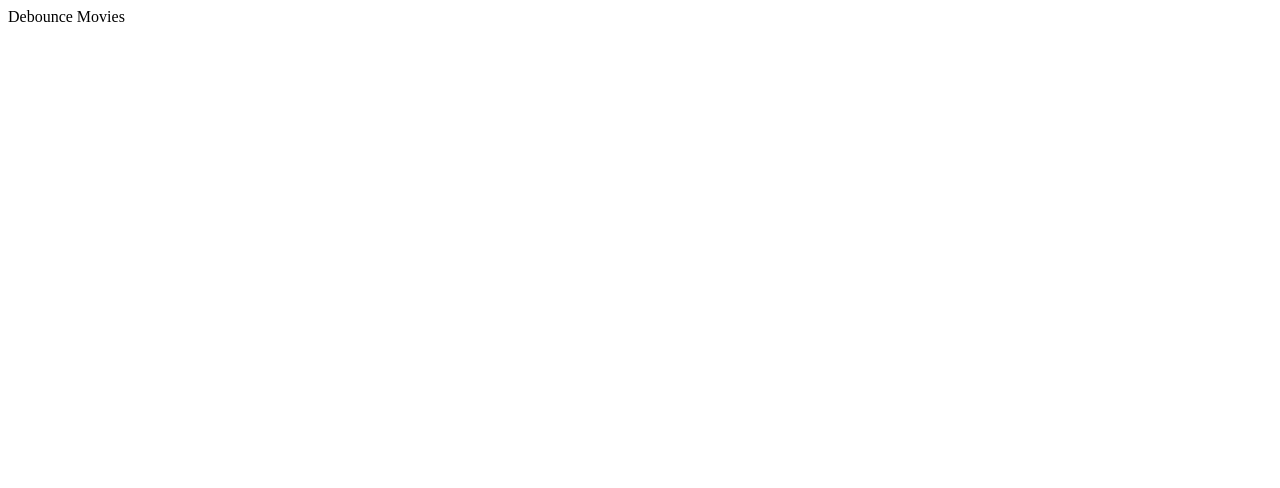
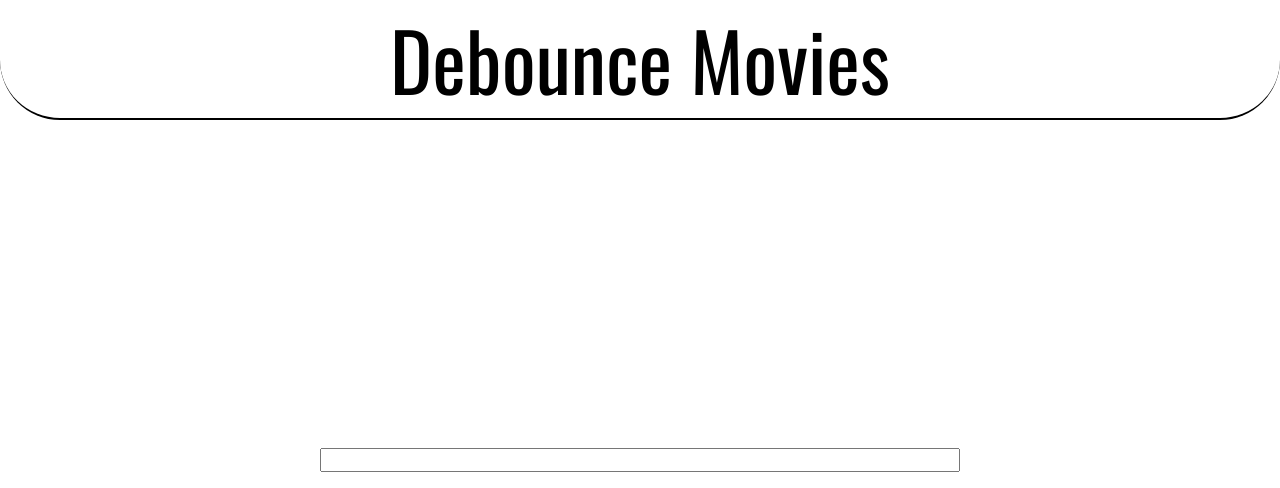
Before and after one commit to jason-nordheim/debounce-movies, a React (Create React App) app: page / in a window 1280 px wide. Shown: the top 488 px of the page. Built offline with nearby package versions, Linux system fonts and the light colour scheme.

Commit message:
added styling

```diff
--- /dev/null
+++ b/src/components/App.css
@@ -0,0 +1,49 @@
+@import url('https://fonts.googleapis.com/css2?family=Oswald:wght@200;300;400;500;600;700&display=swap');
+
+
+* {
+    box-sizing: border-box;
+    margin: 0;
+    padding: 0;
+    font-family: 'Oswald', sans-serif;
+
+}
+
+
+.app {
+    /* match the viewport */
+    height: 100vh;
+    width: 100vw;
+
+    /* align items in a grid */
+    display: grid;
+    grid-template-columns: 100%;
+    grid-template-rows: 15vh 85vh;
+}
+header {
+    /* position */
+    grid-row: 1;
+
+    /* use flex box to fill the available area and center the text */
+    display: flex;
+    width: 100%;
+    justify-content: center;
+    margin: auto;
+    font-size: 10vh;
+
+    border-radius: 10vh;
+    border-bottom: 2px solid black;
+}
+
+div.search {
+    grid-row: 2;
+
+    display: flex;
+    place-content: center;
+    border: none;
+    width: 100%;
+}
+div.search > input {
+    width: 50vw;
+    margin: auto;
+}
--- a/src/components/App.js
+++ b/src/components/App.js
@@ -1,10 +1,19 @@
-import React from 'react'
+// imports
+import React, { useState } from 'react'
+
+// styles
+import './App.css'
+
+// components
+import Search from './Search'
 
 const App = ()  => {
+  const [search, setSearch] = useState('')
 
   return (
-    <div className="App">
+    <div className="app">
       <header>Debounce Movies</header>
+      <Search value={search} setValue={setSearch}/>
     </div>
   );
 }
```
